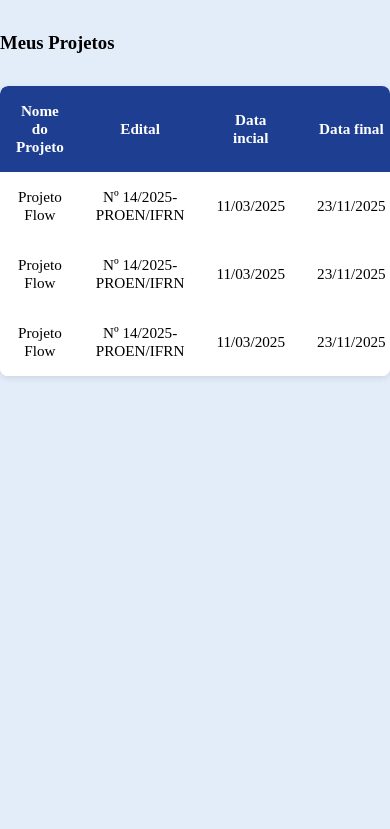
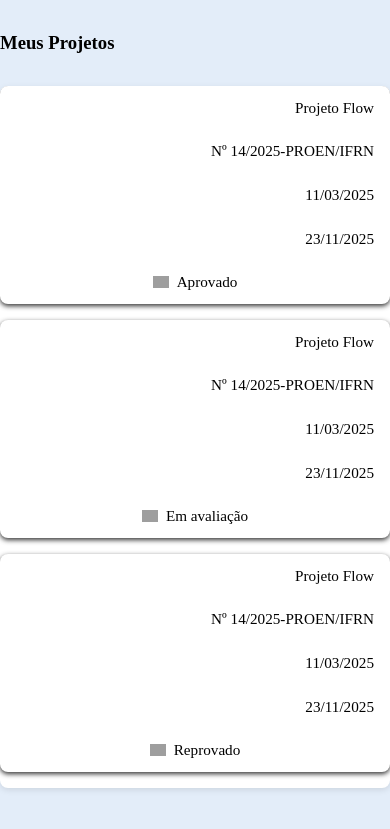
Before and after one commit to HeitorQueiroga49355/integrador-1, a Django app: template projeto-flow/pesquisador/templates/pesquisador/pesquisador_meus_projetos.html in a window 390 px wide. Shown: the top 829 px of the page. Run offline with Django 5.2, Linux system fonts and the light colour scheme; the template is opened without the code that fills it, so the values that code supplies are empty; grey boxes are pictures that could not be loaded.

Commit message:
style: teste de responsividade

```diff
--- a/projeto-flow/pesquisador/static/css/style.css
+++ b/projeto-flow/pesquisador/static/css/style.css
@@ -86,3 +86,40 @@ h3 {
   height: 1rem;
   object-fit: contain;
 }
+
+/* responsividade */
+@media (max-width: 768px) {
+  .table_meus_projetos thead {
+    display: none;
+  }
+
+  .table_meus_projetos,
+  .table_meus_projetos tbody,
+  .table_meus_projetos tr,
+  .table_meus_projetos td {
+    display: block;
+    width: 100%;
+  }
+
+  .table_meus_projetos tr {
+    margin: 0 1rem 1rem 0;
+    background: var(--branco);
+    border-radius: 8px;
+    box-shadow: 0 2px 5px rgba(0,0,0,0.8);
+  }
+
+  .table_meus_projetos td {
+    padding: 0.8rem 1rem;
+    text-align: right;
+    position: relative;
+  }
+
+  .table_meus_projetos td::before {
+    content: attr(data-label);
+    position: absolute;
+    left: 1rem;
+    top: 0.8rem;
+    font-weight: bold;
+    color: #333;
+  }
+}
--- a/projeto-flow/pesquisador/templates/pesquisador/pesquisador_meus_projetos.html
+++ b/projeto-flow/pesquisador/templates/pesquisador/pesquisador_meus_projetos.html
@@ -29,7 +29,7 @@
             <td>
               <div class="status">
                 <img src="../../static/icons/aprovado.svg" alt="">
-                <p>Em avaliação</p>
+                <p>Aprovado</p>
               </div>
             </td>
           </tr>
@@ -53,7 +53,7 @@
             <td>
               <div class="status">
                 <img src="../../static/icons/reprovado.svg" alt="">
-                <p>Em avaliação</p>
+                <p>Reprovado</p>
               </div>
             </td>
           </tr>
```
